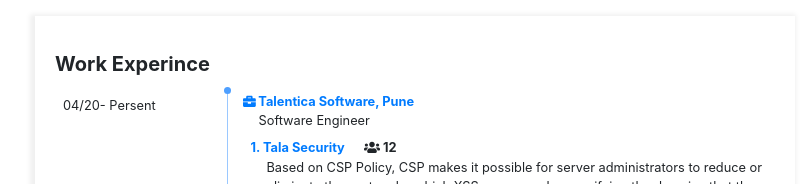
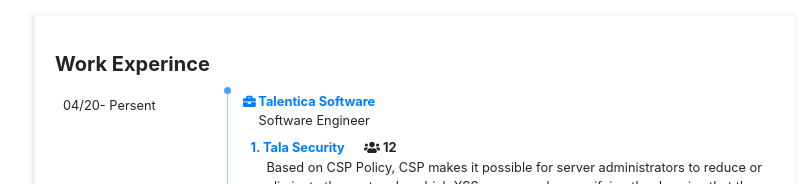
Before and after one commit to sunilvaishnav45/resume, a React (Create React App) app: page /resume/workexperince in a window 1280 px wide. Shown: the top 184 px of the page, without its empty margins (225-1028 px from the left). Built offline with nearby package versions, Linux system fonts and the light colour scheme.

Commit message:
Talentica Exp

```diff
--- a/src/Components/WorkExperince/workexperince.jsx
+++ b/src/Components/WorkExperince/workexperince.jsx
@@ -11,7 +11,7 @@
         this.state = {
             experince: [
                 {
-                    company: "Talentica Software, Pune",
+                    company: "Talentica Software",
                     designation: "Software Engineer",
                     startDate: "04/20",
                     endDate: "Persent",
```
